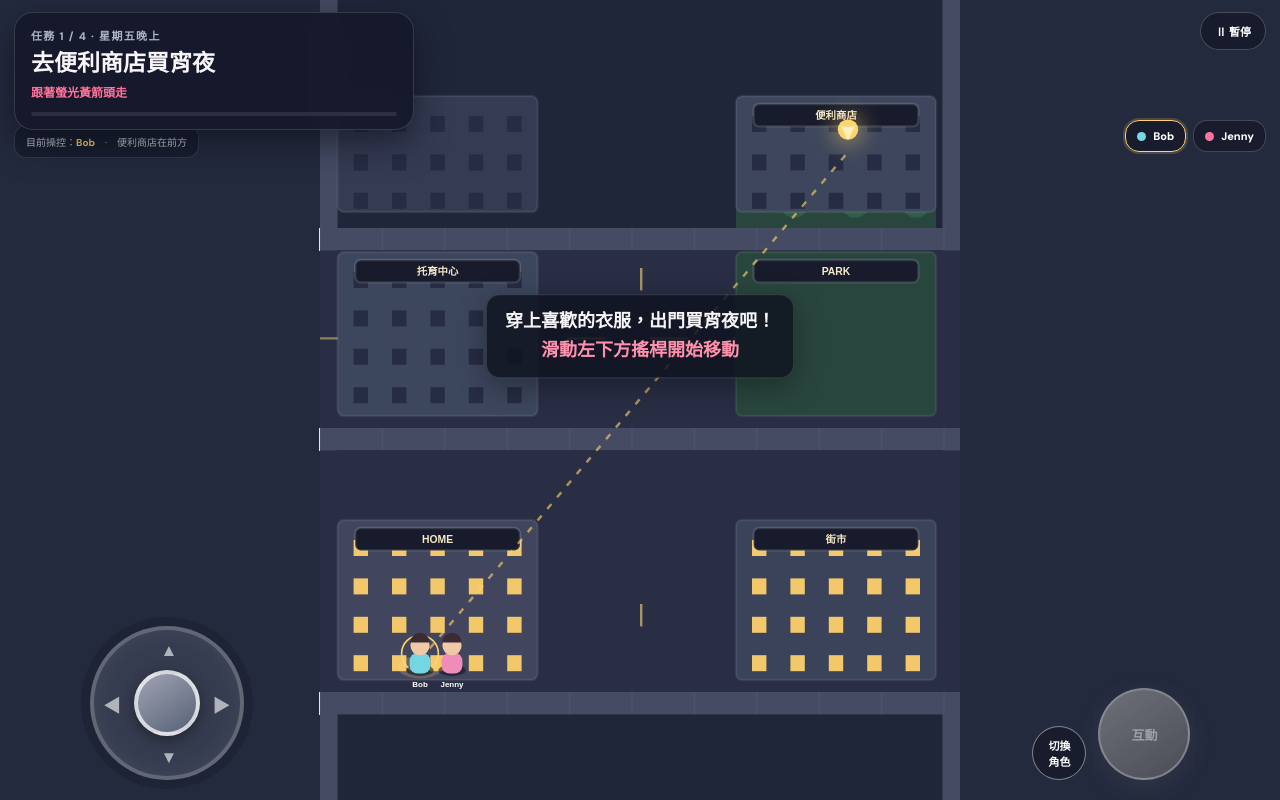
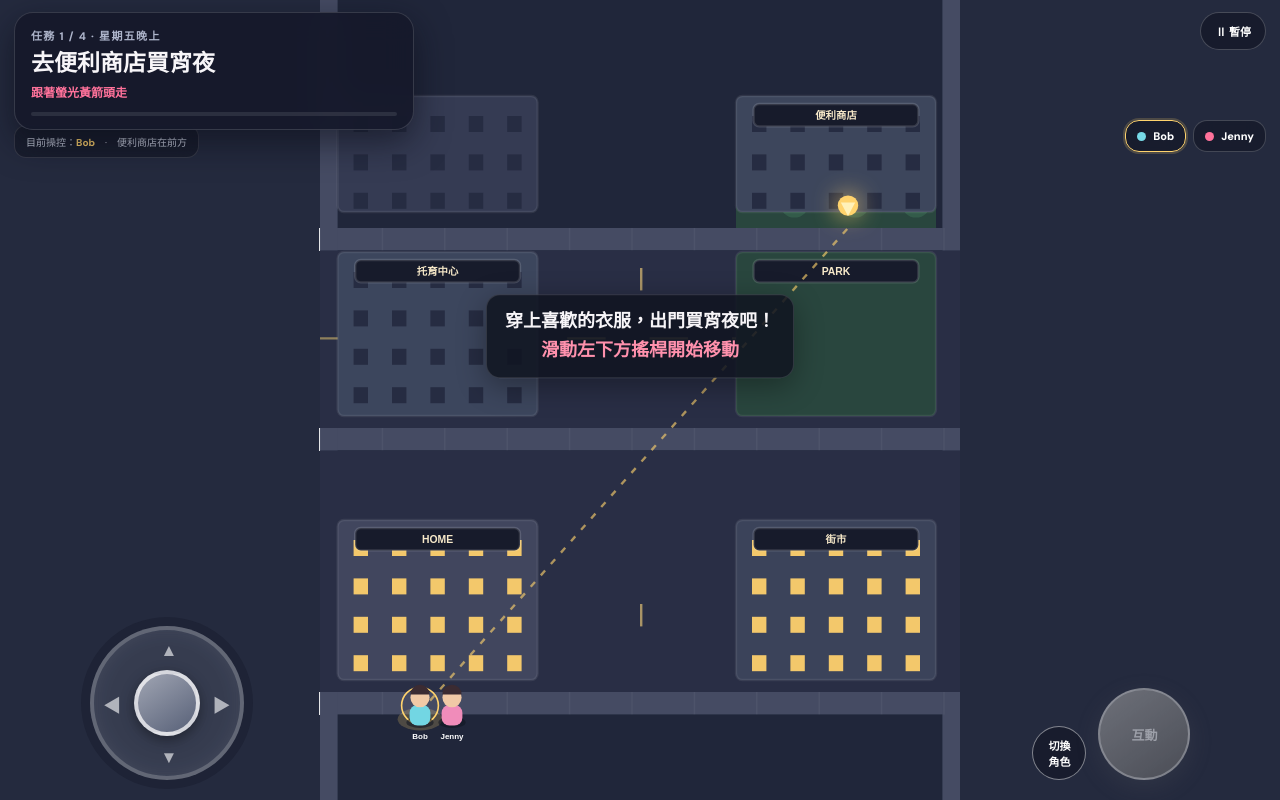
Before and after one commit to zzyrjr8drv-pixel/unique-id-website, a plain HTML site: page family-scale/index.html in a window 1280 px wide. Drawn offline with Linux system fonts and the light colour scheme.

Commit message:
Adjust mission destinations to walkable sidewalks

```diff
--- a/family-scale/index.html
+++ b/family-scale/index.html
@@ -49,13 +49,13 @@ const $=id=>document.getElementById(id);
 const W=800,H=1000;
 let scale=1,paused=false,finished=false,toastOpen=false,last=0,move={x:0,y:0},keys={};
 const colors={bob:'#72d6e3',jenny:'#f08cba'};
-const characters={bob:{name:'Bob',x:125,y:825,color:colors.bob,load:0},jenny:{name:'Jenny',x:165,y:825,color:colors.jenny,load:0}};
+const characters={bob:{name:'Bob',x:125,y:890,color:colors.bob,load:0},jenny:{name:'Jenny',x:165,y:890,color:colors.jenny,load:0}};
 let active='bob',mission=0,steps=0;
 const missions=[
- {title:'去便利商店買宵夜',sub:'跟著螢光黃箭頭走',place:'便利商店',x:660,y:190,icon:'🏪',task:'買好孩子和兩人的宵夜',detail:'你走進便利商店，買了牛奶、麵包和孩子喜歡的小點心。記得：採買也包含事前記住家裡需要什麼。',who:'採買與規劃'},
- {title:'到托育中心接孩子',sub:'孩子正在等你回家',place:'托育中心',x:145,y:180,icon:'🧸',task:'接孩子並確認明天用品',detail:'老師交代了孩子今天的情況，也提醒明天要帶替換衣物。照顧不只是接送，也包括記住孩子的需要。',who:'接送與照顧'},
- {title:'到市場買晚餐食材',sub:'準備一家人的晚餐',place:'街市',x:660,y:570,icon:'🥬',task:'買齊晚餐食材',detail:'你買好了晚餐食材。這個家需要有人動手，也需要有人記得冰箱還缺什麼。',who:'家務與心智勞動'},
- {title:'回家一起準備晚餐',sub:'今天的最後一個任務',place:'家',x:145,y:820,icon:'🏠',task:'與家人一起完成晚餐',detail:'孩子回到家了。今天的任務完成，但家庭分工不是一天就能解決。Bob 和 Jenny 開始討論：以後如何讓照顧和家務成為兩個人共同的責任？',who:'共同照顧'}
+ {title:'去便利商店買宵夜',sub:'跟著螢光黃箭頭走',place:'便利商店',x:660,y:285,icon:'🏪',task:'買好孩子和兩人的宵夜',detail:'你走進便利商店，買了牛奶、麵包和孩子喜歡的小點心。記得：採買也包含事前記住家裡需要什麼。',who:'採買與規劃'},
+ {title:'到托育中心接孩子',sub:'孩子正在等你回家',place:'托育中心',x:145,y:535,icon:'🧸',task:'接孩子並確認明天用品',detail:'老師交代了孩子今天的情況，也提醒明天要帶替換衣物。照顧不只是接送，也包括記住孩子的需要。',who:'接送與照顧'},
+ {title:'到市場買晚餐食材',sub:'準備一家人的晚餐',place:'街市',x:660,y:630,icon:'🥬',task:'買齊晚餐食材',detail:'你買好了晚餐食材。這個家需要有人動手，也需要有人記得冰箱還缺什麼。',who:'家務與心智勞動'},
+ {title:'回家一起準備晚餐',sub:'今天的最後一個任務',place:'家',x:145,y:890,icon:'🏠',task:'與家人一起完成晚餐',detail:'孩子回到家了。今天的任務完成，但家庭分工不是一天就能解決。Bob 和 Jenny 開始討論：以後如何讓照顧和家務成為兩個人共同的責任？',who:'共同照顧'}
 ];
 const blocks=[
  {x:0,y:0,w:800,h:115,c:'#20263a'}, {x:0,y:115,w:800,h:90,c:'#283e38'},
@@ -125,7 +125,7 @@ function updateHUD(){const m=missions[mission];$('missionKicker').textContent='
 function switchCharacter(){if(paused||toastOpen||finished)return;active=active==='bob'?'jenny':'bob';$('bobBtn').classList.toggle('active',active==='bob');$('jennyBtn').classList.toggle('active',active==='jenny');updateHUD();}
 function showToast(title,text,emoji,button){toastOpen=true;$('toastTitle').textContent=title;$('toastText').textContent=text;$('toastEmoji').textContent=emoji;$('toastBtn').textContent=button||'繼續 →';$('toast').classList.add('show');}
 function interact(){if($('interactBtn').disabled)return;const m=missions[mission],p=characters[active];p.load++;steps++;mission++;$('progressBar').style.width=(mission/4*100)+'%';if(mission<4){updateHUD();showToast('任務完成！',m.detail,m.icon,'下一個任務 →');}else{finished=true;$('missionKicker').textContent='全部任務完成';$('missionTitle').textContent='回到家，一起吃晚餐';$('missionSub').textContent='今天的城市任務完成了';$('progressBar').style.width='100%';showToast('今晚，這個家一起完成了任務','Bob 承擔 '+characters.bob.load+' 項；Jenny 承擔 '+characters.jenny.load+' 項。照顧與家務不只是「幫忙」，而是兩個人共同的責任。','🏡','重新開始');}}
-function continueToast(){ $('toast').classList.remove('show');toastOpen=false;if(finished){mission=0;steps=0;finished=false;characters.bob.x=125;characters.bob.y=825;characters.jenny.x=165;characters.jenny.y=825;characters.bob.load=0;characters.jenny.load=0;active='bob';$('bobBtn').classList.add('active');$('jennyBtn').classList.remove('active');$('hint').classList.remove('hide');}else if(mission===1){$('hint').classList.add('hide');}updateHUD();}
+function continueToast(){ $('toast').classList.remove('show');toastOpen=false;if(finished){mission=0;steps=0;finished=false;characters.bob.x=125;characters.bob.y=890;characters.jenny.x=165;characters.jenny.y=890;characters.bob.load=0;characters.jenny.load=0;active='bob';$('bobBtn').classList.add('active');$('jennyBtn').classList.remove('active');$('hint').classList.remove('hide');}else if(mission===1){$('hint').classList.add('hide');}updateHUD();}
 $('toastBtn').addEventListener('click',continueToast);$('interactBtn').addEventListener('click',interact);
 $('bobBtn').addEventListener('click',()=>{if(active!=='bob')switchCharacter();});$('jennyBtn').addEventListener('click',()=>{if(active!=='jenny')switchCharacter();});$('switchBtn').addEventListener('click',switchCharacter);
 $('pauseBtn').addEventListener('click',()=>{if(toastOpen)return;paused=!paused;$('pauseBtn').textContent=paused?'▶ 繼續':'Ⅱ 暫停';if(paused)showToast('遊戲暫停','休息一下。準備好後按下繼續。','Ⅱ','繼續遊戲');else{$('toast').classList.remove('show');toastOpen=false;}});
```
